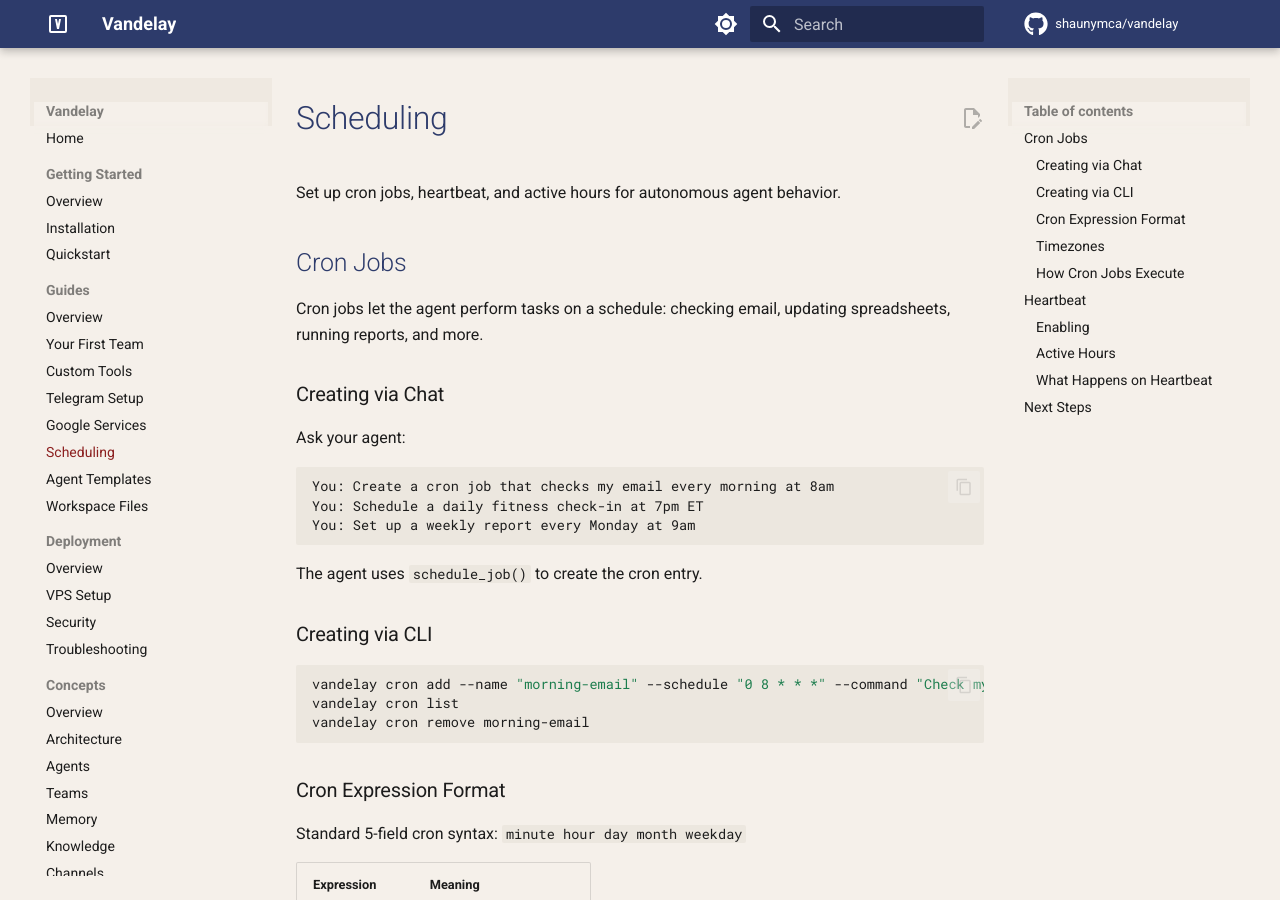
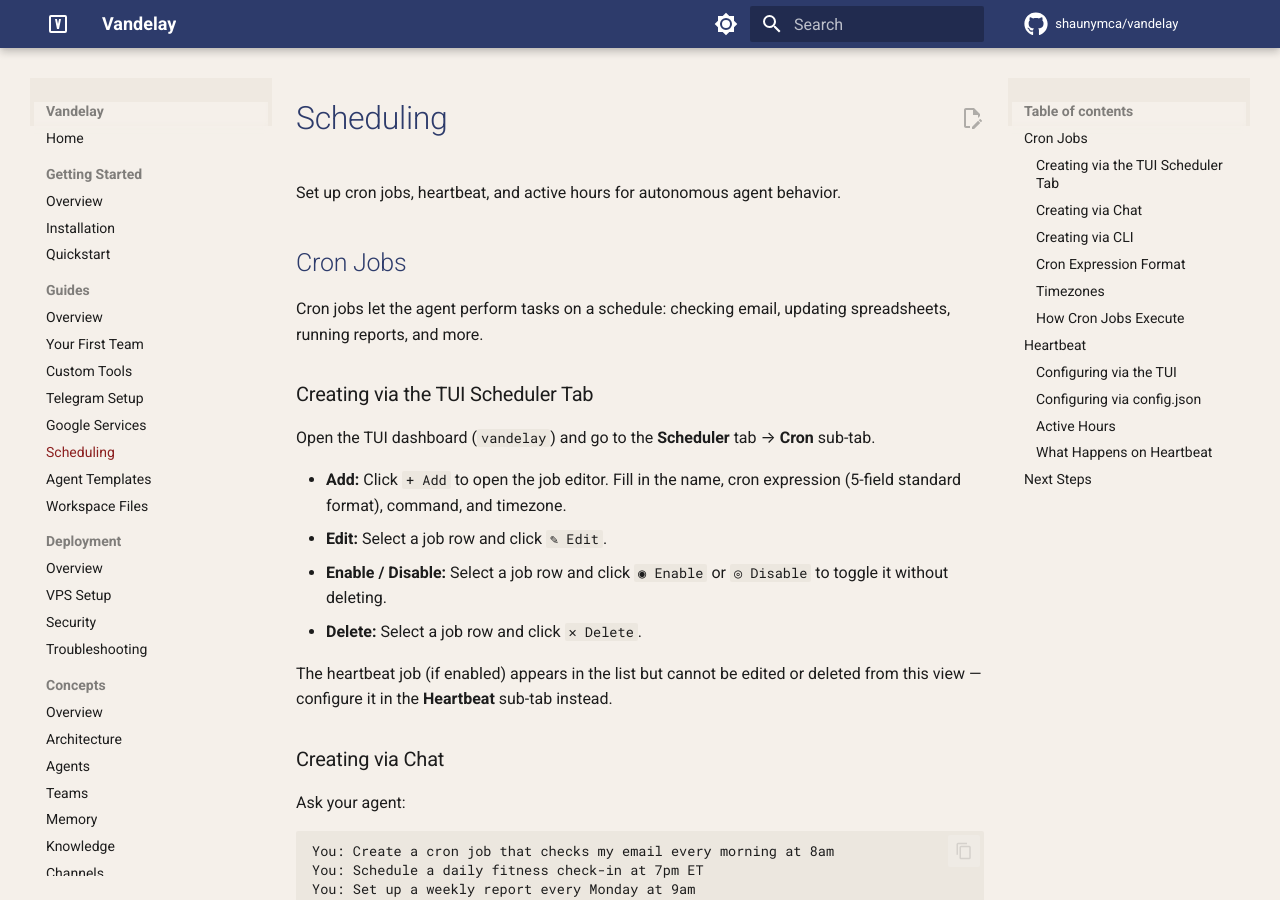
Before and after one commit to shaunymca/vandelay, an MkDocs documentation site: the page built from docs/guides/scheduling.md, in a window 1280 px wide and 900 px high. Built offline with MkDocs 1.6.1 and Material for MkDocs 9.7.7, drawn with Linux system fonts in a browser that asks for light colours; comment, search, counter and statistics services are not loaded; some of the changed text lies outside the part shown.

Commit message:
docs: update for TUI-first flow, heartbeat tab, model step, and Windows daemon support
- Add TUI dashboard to README features table and docs/index.md
- Update test badge to 855 passing
- Quickstart: expand onboarding to 5 steps (adds model selection)
- installation.md: Windows daemon now supported (PID-file)
- onboard.md: add model selection and timezone as distinct steps
- scheduling.md: add TUI Scheduler tab instructions for cron CRUD and heartbeat config
- getting-started/index.md: add TUI dashboard to feature list

Co-Authored-By: Claude Sonnet 4.6 <noreply@anthropic.com>

````diff
--- a/docs/guides/scheduling.md
+++ b/docs/guides/scheduling.md
@@ -5,6 +5,17 @@ Set up cron jobs, heartbeat, and active hours for autonomous agent behavior.
 ## Cron Jobs
 
 Cron jobs let the agent perform tasks on a schedule: checking email, updating spreadsheets, running reports, and more.
+
+### Creating via the TUI Scheduler Tab
+
+Open the TUI dashboard (`vandelay`) and go to the **Scheduler** tab → **Cron** sub-tab.
+
+- **Add:** Click `+ Add` to open the job editor. Fill in the name, cron expression (5-field standard format), command, and timezone.
+- **Edit:** Select a job row and click `✎ Edit`.
+- **Enable / Disable:** Select a job row and click `◉ Enable` or `◎ Disable` to toggle it without deleting.
+- **Delete:** Select a job row and click `✕ Delete`.
+
+The heartbeat job (if enabled) appears in the list but cannot be edited or deleted from this view — configure it in the **Heartbeat** sub-tab instead.
 
 ### Creating via Chat
 
@@ -73,7 +84,22 @@ Jobs are persisted in `~/.vandelay/cron_jobs.json` and restored on startup.
 
 The heartbeat is a periodic check-in where the agent evaluates proactive tasks defined in `HEARTBEAT.md`.
 
-### Enabling
+### Configuring via the TUI
+
+Open the TUI dashboard (`vandelay`) and go to **Scheduler** → **Heartbeat** sub-tab:
+
+| Field | Description |
+|-------|-------------|
+| **Enable heartbeat** | Toggle on/off |
+| **Interval (minutes)** | How often the heartbeat fires within active hours |
+| **Active from / to** | 24-hour window during which the heartbeat is allowed to run |
+| **Timezone** | Timezone for the active hours window |
+
+Click **Save** to persist changes immediately to `~/.vandelay/config.json`.
+
+The current heartbeat status (on/off, interval, active window) is also visible at a glance on the **Status** tab.
+
+### Configuring via config.json
 
 ```json
 {
````
Also changed, not shown: README.md (+4 -3 lines), docs/cli/onboard.md (+6 -4 lines), docs/getting-started/index.md (+2 -1 lines), docs/getting-started/installation.md (+1 -1 lines), docs/getting-started/quickstart.md (+5 -4 lines), docs/index.md (+2 -1 lines).
